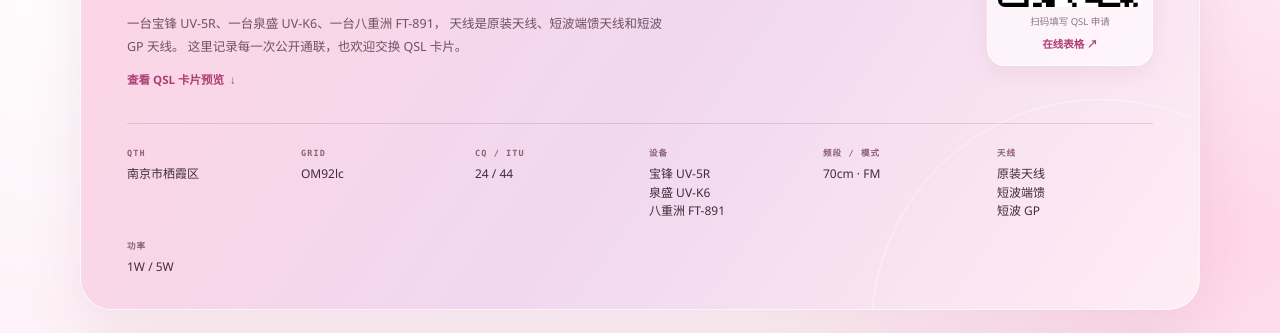
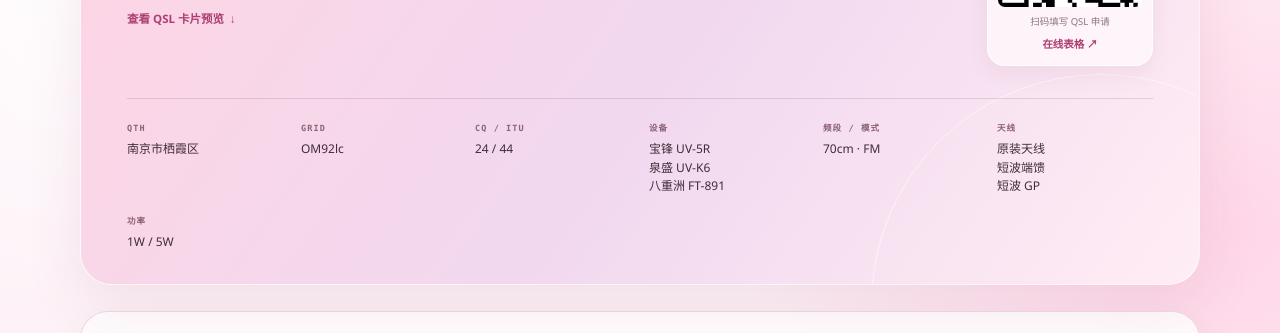
Before and after one commit to LoveApple14434/ba4uhi-ham, a plain HTML site: page index.html in a window 1280 px wide. Shown: the part 296-629 px from the top of the page. Drawn offline with Linux system fonts and the light colour scheme.

Commit message:
content: 删除台站导语段落

```diff
--- a/index.html
+++ b/index.html
@@ -41,11 +41,6 @@
         <p class="kicker">QSL LOG · NANJING, CHINA</p>
         <h1 id="station-title">BA4UHI</h1>
         <p class="tagline">在南京栖霞，向频率里的你问好。</p>
-        <p class="intro">
-          一台宝锋 UV-5R、一台泉盛 UV-K6、一台八重洲 FT-891，
-          天线是原装天线、短波端馈天线和短波 GP 天线。
-          这里记录每一次公开通联，也欢迎交换 QSL 卡片。
-        </p>
         <a class="intro-link" href="#cards">查看 QSL 卡片预览 <span aria-hidden="true">↓</span></a>
       </div>
 
```
